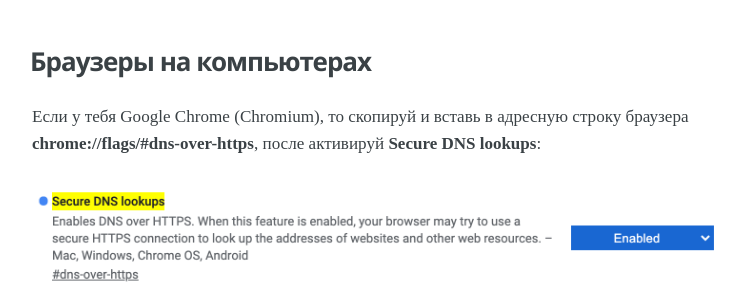
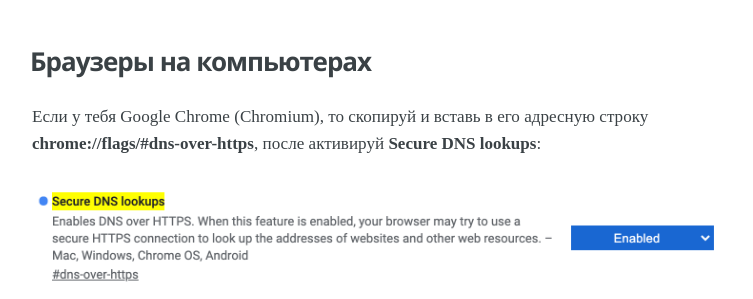
Before and after one commit to cryptopunks/cryptopunks.github.io, a Jekyll site: the page built from _posts/2020-05-22-enable-dns-over-https.markdown, in a window 1280 px wide and 900 px high, scrolled down 713 px. Shown: the part 153-452 px from the top of the window, without its empty margins (258-1011 px from the left). Built offline with Jekyll 4.4.1, drawn with Linux system fonts in a browser that asks for light colours; some of the changed text lies outside the part shown.

Commit message:
fix article

```diff
--- a/_posts/2020-05-22-enable-dns-over-https.markdown
+++ b/_posts/2020-05-22-enable-dns-over-https.markdown
@@ -21,7 +21,7 @@ DNS over HTTPS (DoH) — экспериментальный протокол, к
 
 ## Браузеры на компьютерах
 
-Если у тебя Google Chrome (Chromium), то скопируй и вставь в адресную строку браузера **chrome://flags/#dns-over-https**, после активируй **Secure DNS lookups**:
+Если у тебя Google Chrome (Chromium), то скопируй и вставь в его адресную строку **chrome://flags/#dns-over-https**, после активируй **Secure DNS lookups**:
 
 <img src="/uploads/chrome_dns_over_https_enable.png" />
 
```
Also changed, not shown: other parts of _posts/2020-05-22-enable-dns-over-https.markdown (+1 -1 lines).
